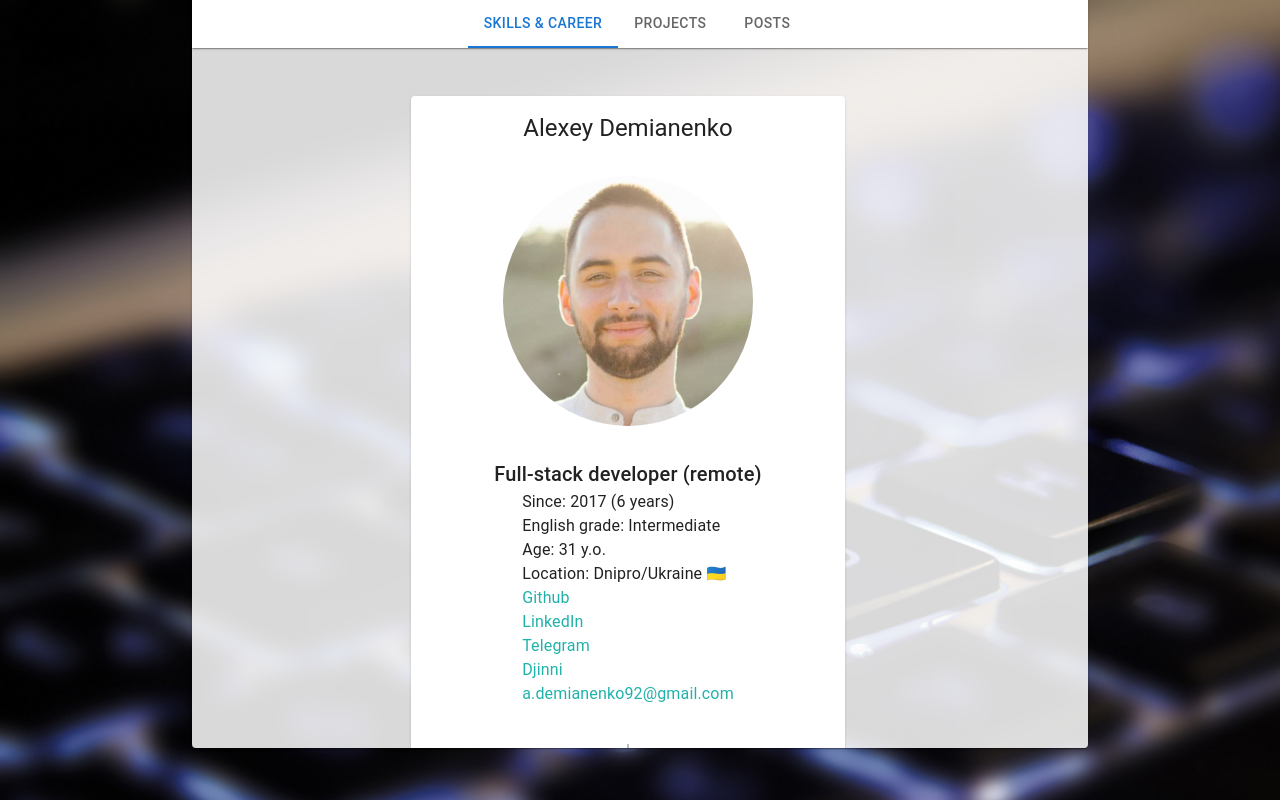
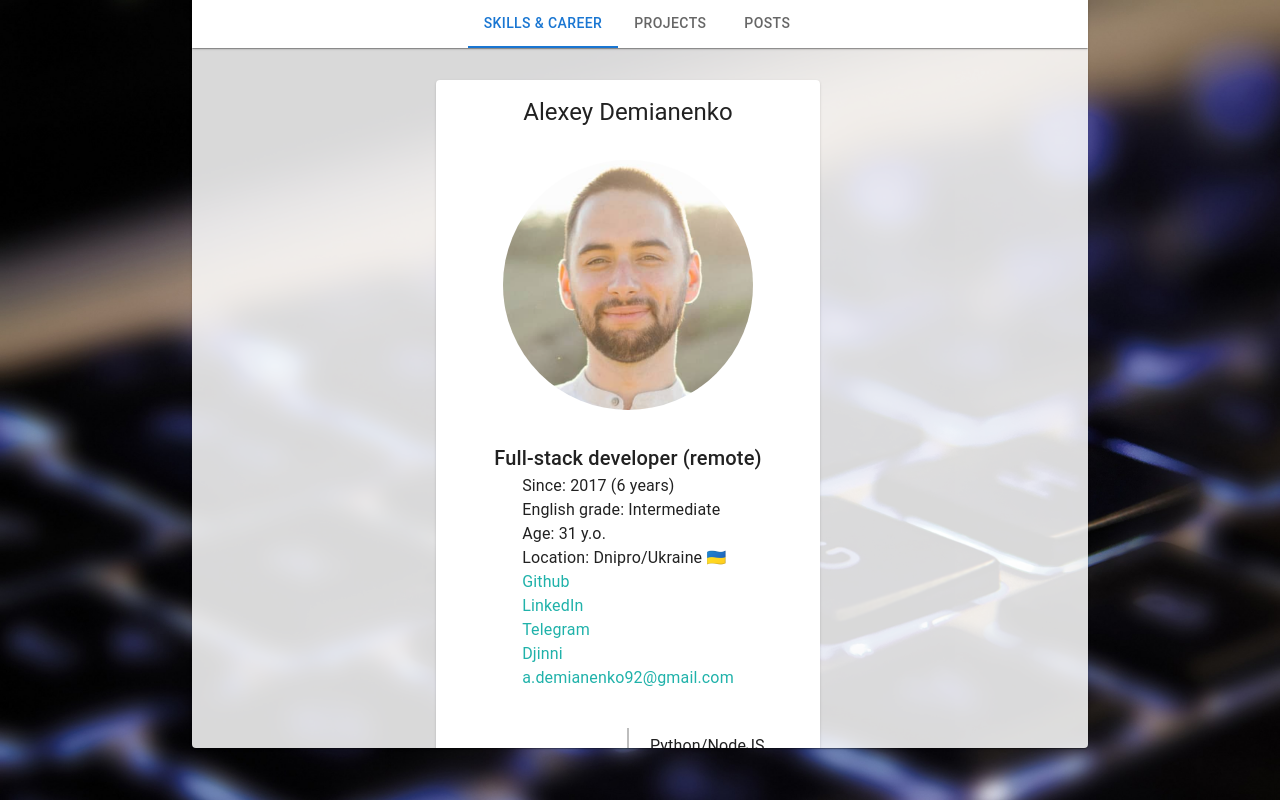
Before and after one commit to AlexDemian/personal-page, a React (Create React App) app: page / in a window 1280 px wide. Built offline with nearby package versions, Linux system fonts and the light colour scheme.

Commit message:
layout fixes

```diff
--- a/src/index.tsx
+++ b/src/index.tsx
@@ -31,7 +31,7 @@ root.render(
       <Navbar />
       <Page>
         <Grid
-          mt={4}
+          mt={{ xs: 0.5, md: 1, lg: 2 }}
           container
           spacing={2}
           justifyContent="center"
@@ -40,12 +40,12 @@ root.render(
           <Grid
             item
             mr={{ xs: 0, md: 2, lg: 3, xl: 6 }}
-            style={{ width: "450px", minWidth: "450px" }}
+            style={{ width: "400px", minWidth: "350px" }}
           >
             <Profile />
           </Grid>
 
-          <Grid item xs style={{ minWidth: "450px" }}>
+          <Grid item xs style={{ minWidth: "350px" }}>
             <SiteRouter />
           </Grid>
         </Grid>
```
